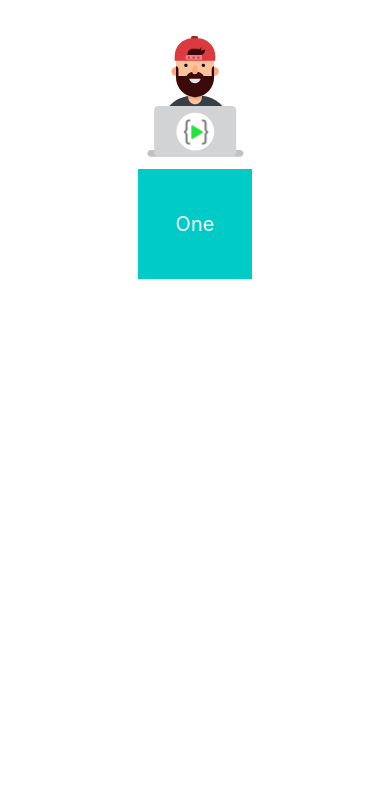
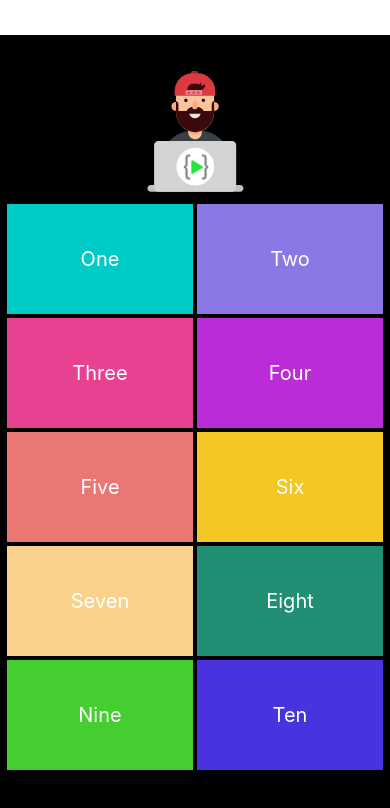
Before and after one commit to SANJAY072000/generateSoundApp, a React Native app: screen / in a window 390 px wide. Shown: the top 808 px of the page. Built offline with nearby package versions, Linux system fonts and the light colour scheme.

Commit message:
Done with spanish number app

```diff
--- a/App.js
+++ b/App.js
@@ -1,5 +1,5 @@
 import React,{Component} from 'react';
-import { StyleSheet, Text, View, TouchableOpacity, Image } from 'react-native';
+import { StyleSheet, Text, View, TouchableOpacity, Image, ScrollView } from 'react-native';
 import {Audio} from 'expo-av';
 
 const listBackgroundColors={
@@ -41,7 +41,7 @@ export default class App extends Component {
       await obj.loadAsync(url);
       await obj.playAsync()
       .then(playBackStatus=>{
-        setTimeOut(()=>{
+        setInterval(()=>{
           obj.unloadAsync();
         },playBackStatus.playableDurationMillis);
       })
@@ -53,7 +53,7 @@ export default class App extends Component {
   }
   render(){
     return (
-      <View style={styles.container}>
+      <ScrollView style={styles.container}>
         <View style={styles.grid}>
           <Image source={require('./assets/logo.png')} style={styles.logo}/>
         <View style={styles.row}>
@@ -61,9 +61,53 @@ export default class App extends Component {
             onPress={()=>this.playSound('one')}>
             <Text style={styles.itemText}>One</Text>
           </TouchableOpacity>
+          <TouchableOpacity style={[{backgroundColor:listBackgroundColors[2]},styles.item]}
+            onPress={()=>this.playSound('two')}>
+            <Text style={styles.itemText}>Two</Text>
+          </TouchableOpacity>
+        </View>
+        <View style={styles.row}>
+          <TouchableOpacity style={[{backgroundColor:listBackgroundColors[3]},styles.item]}
+            onPress={()=>this.playSound('three')}>
+            <Text style={styles.itemText}>Three</Text>
+          </TouchableOpacity>
+          <TouchableOpacity style={[{backgroundColor:listBackgroundColors[4]},styles.item]}
+            onPress={()=>this.playSound('four')}>
+            <Text style={styles.itemText}>Four</Text>
+          </TouchableOpacity>
+        </View>
+        <View style={styles.row}>
+          <TouchableOpacity style={[{backgroundColor:listBackgroundColors[5]},styles.item]}
+            onPress={()=>this.playSound('five')}>
+            <Text style={styles.itemText}>Five</Text>
+          </TouchableOpacity>
+          <TouchableOpacity style={[{backgroundColor:listBackgroundColors[6]},styles.item]}
+            onPress={()=>this.playSound('six')}>
+            <Text style={styles.itemText}>Six</Text>
+          </TouchableOpacity>
+        </View>
+        <View style={styles.row}>
+          <TouchableOpacity style={[{backgroundColor:listBackgroundColors[7]},styles.item]}
+            onPress={()=>this.playSound('seven')}>
+            <Text style={styles.itemText}>Seven</Text>
+          </TouchableOpacity>
+          <TouchableOpacity style={[{backgroundColor:listBackgroundColors[8]},styles.item]}
+            onPress={()=>this.playSound('eight')}>
+            <Text style={styles.itemText}>Eight</Text>
+          </TouchableOpacity>
+        </View>
+        <View style={styles.row}>
+          <TouchableOpacity style={[{backgroundColor:listBackgroundColors[9]},styles.item]}
+            onPress={()=>this.playSound('nine')}>
+            <Text style={styles.itemText}>Nine</Text>
+          </TouchableOpacity>
+          <TouchableOpacity style={[{backgroundColor:listBackgroundColors[10]},styles.item]}
+            onPress={()=>this.playSound('ten')}>
+            <Text style={styles.itemText}>Ten</Text>
+          </TouchableOpacity>
         </View>
         </View>
-      </View>
+      </ScrollView>
     );
   }
 }
@@ -71,9 +115,8 @@ export default class App extends Component {
 const styles = StyleSheet.create({
   container: {
     flex: 1,
-    backgroundColor: '#fff',
-    alignItems: 'center',
-    justifyContent: 'center',
+    backgroundColor: '#000000',
+    marginTop:35
   },
   grid:{
     flex:1,
```
